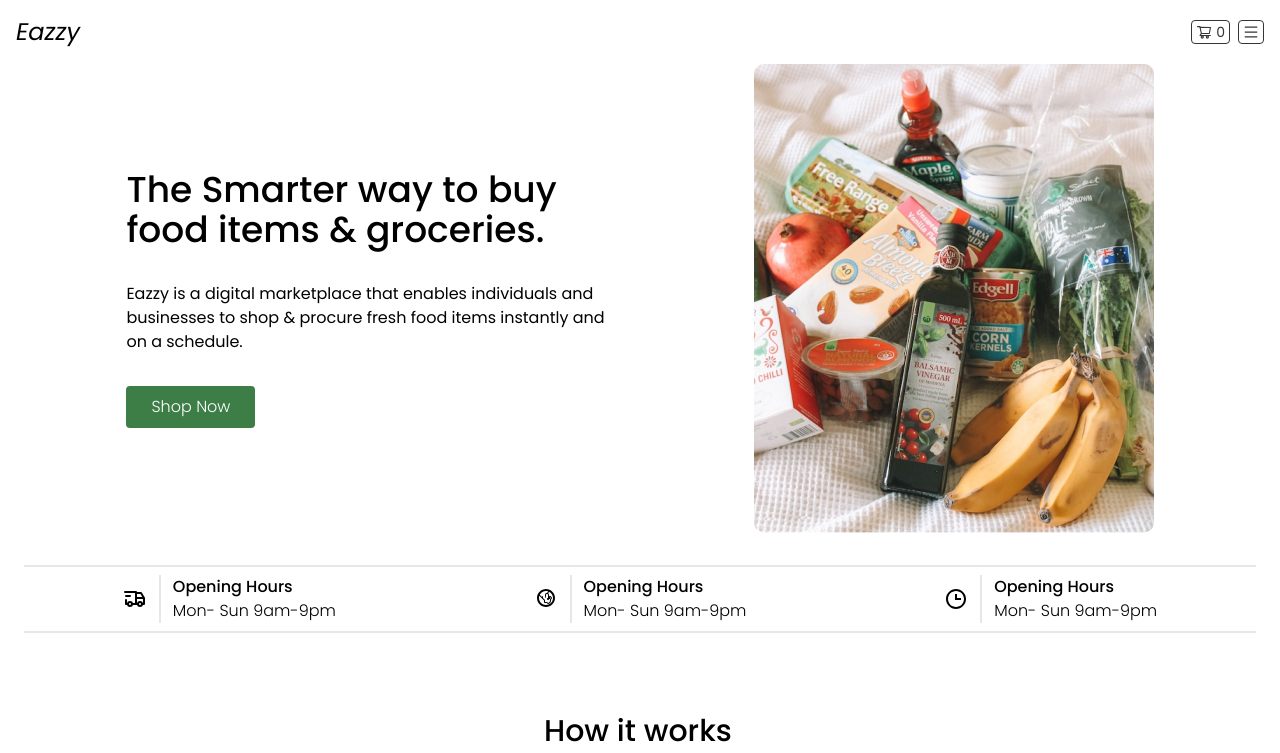
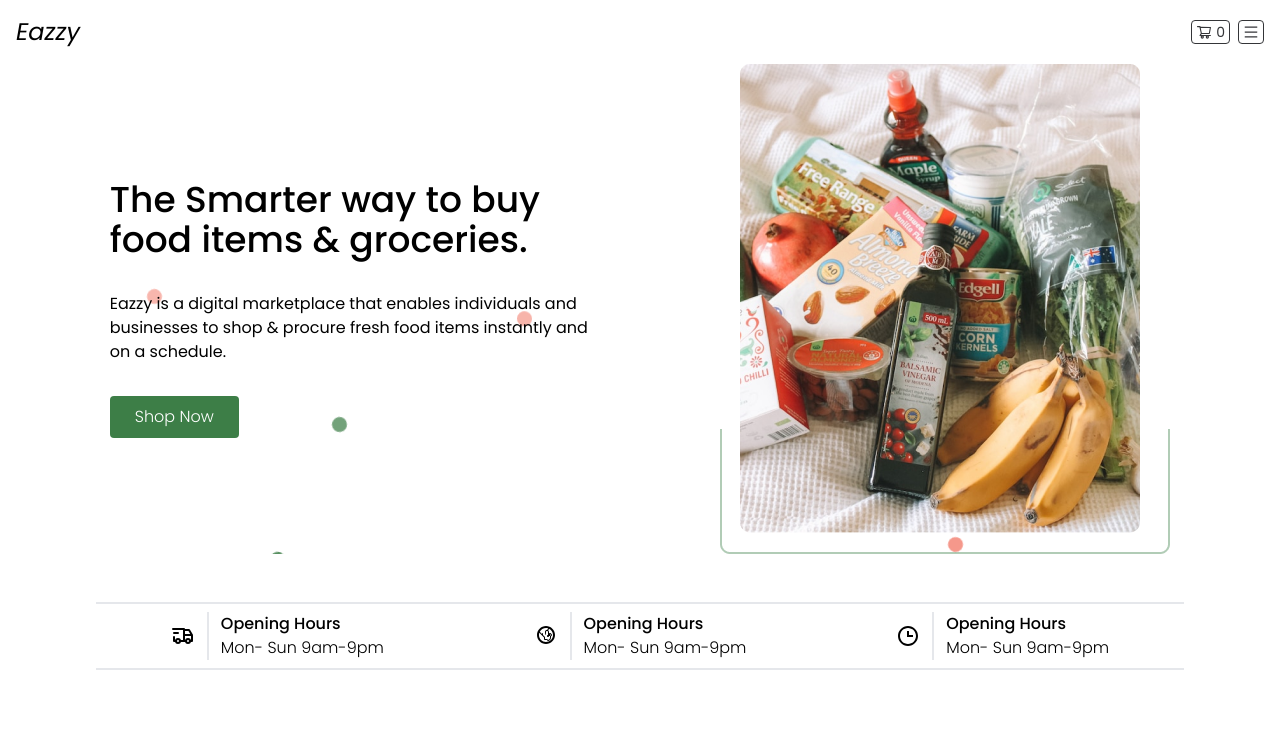
Before and after one commit to Dewaley/eazzy, a React (Create React App) app: page / in a window 1280 px wide. Shown: the top 753 px of the page. Built offline with nearby package versions, Linux system fonts and the light colour scheme.

Commit message:
new fixes

```diff
--- a/src/App.css
+++ b/src/App.css
@@ -25,3 +25,100 @@
 .meat {
     background-color: rgba(157, 47, 50, 0.42);
 }
+
+.circles{
+    position: absolute;
+    top: 0;
+    left: 0;
+    width: 100%;
+    height: 100%;
+    overflow: hidden;
+}
+
+.circles li{
+    position: absolute;
+    display: block;
+    list-style: none;
+    width: 15px;
+    height: 15px;
+    background: #3D7E47;
+    animation: animate 25s linear infinite;
+    bottom: -150px;
+    border-radius: 50%;
+
+}
+
+.circles li:nth-child(1){
+    left: 25%;
+    animation-delay: 0s;
+}
+
+
+.circles li:nth-child(2){
+    left: 10%;
+    animation-delay: 2s;
+    background: #F38576;
+    animation-duration: 12s;
+}
+
+.circles li:nth-child(3){
+    left: 70%;
+    animation-delay: 4s;
+}
+
+.circles li:nth-child(4){
+    left: 40%;
+    animation-delay: 0s;
+    background: #F38576;
+    animation-duration: 18s;
+}
+
+.circles li:nth-child(5){
+    left: 65%;
+    animation-delay: 0s;
+}
+
+.circles li:nth-child(6){
+    left: 75%;
+    background: #F38576;
+    animation-delay: 3s;
+}
+
+.circles li:nth-child(7){
+    left: 35%;
+    animation-delay: 7s;
+}
+
+.circles li:nth-child(8){
+    left: 50%;
+    animation-delay: 15s;
+    animation-duration: 45s;
+}
+
+.circles li:nth-child(9){
+    left: 20%;
+    animation-delay: 2s;
+    animation-duration: 35s;
+}
+
+.circles li:nth-child(10){
+    left: 85%;
+    animation-delay: 0s;
+    animation-duration: 11s;
+}
+
+
+
+@keyframes animate {
+
+    0%{
+        transform: translateY(0) rotate(0deg);
+        opacity: 1;
+    }
+
+    100%{
+        transform: translateY(-1000px) rotate(720deg);
+        opacity: 0;
+    }
+
+}
--- a/src/components/MainInfo/MainInfo.jsx
+++ b/src/components/MainInfo/MainInfo.jsx
@@ -24,9 +24,9 @@ const MainInfo = () => {
   ];
 
   return (
-    <div className='px-3 md:px-6 flex gap-8 flex-col'>
-      <div className='flex flex-col sm:flex-row items-center gap-8 justify-evenly'>
-        <div className='flex flex-col gap-8 sm:w-[40%]'>
+    <div className='px-3 md:px-6 flex gap-12 flex-col items-center'>
+      <div className='w-full h-full relative flex flex-col sm:flex-row items-center gap-8 justify-evenly'>
+        <div className='z-20 flex flex-col gap-8 sm:w-[40%]'>
           <h1 className='text-4xl font-medium'>
             The Smarter way to buy food items & groceries.
           </h1>
@@ -37,13 +37,21 @@ const MainInfo = () => {
           </p>
           <Button content={"Shop Now"} big={true} />
         </div>
-        <img
-          src={mainInfoPic}
-          alt=''
-          className='md:w-auto w[60vw]'
-        />
+        <img src={mainInfoPic} alt='' className='z-20 md:w-auto w[60vw]' />
+        <ul class='circles z-10'>
+          <li></li>
+          <li></li>
+          <li></li>
+          <li></li>
+          <li></li>
+          <li></li>
+          <li></li>
+          <li></li>
+          <li></li>
+          <li></li>
+        </ul>
       </div>
-      <div className='grid grid-cols-3 py-2 border-y-2'>
+      <div className='grid grid-cols-3 py-2 border-y-2 md:w-[85vw]'>
         {items.map((item, index) => (
           <div
             className='flex items-center justify-center divide-x-2'
--- a/src/components/Workings/Workings.jsx
+++ b/src/components/Workings/Workings.jsx
@@ -17,23 +17,27 @@ const Workings = () => {
       details:
         "Create an account and access a diverse range of products to shop from.",
       icon: <AiOutlineUser />,
+      img: user,
     },
     {
       header: "Search items",
       details: "Search items by cateogories,product and select an item",
       icon: <AiOutlineSearch />,
+      img: search,
     },
     {
       header: "Choose date and pay",
       details:
         "Select a delivery date of your choice, pay using our reliable payment options, and we’ll keep you updated with the delivery details.",
       icon: <AiOutlineCheckSquare />,
+      img: check,
     },
     {
       header: "Put your feet up and lay back",
       details:
         "Get more value for your time and money by doing other things that matter to you.",
       icon: <BiTimeFive />,
+      img: time,
     },
   ];
 
@@ -41,14 +45,16 @@ const Workings = () => {
     <div className='flex md:w-[80vw] gap-8 items-center md:flex-row flex-col'>
       <img src={workings} alt='' className='md:w-[30vw] w-[70vw]' />
       <div className='flex flex-col justify-between'>
-        <h2 className='px-4 md:px-0 font-medium text-3xl text-center md:text-left'>How it works</h2>
+        <h2 className='px-4 md:px-0 font-medium text-3xl text-center md:text-left'>
+          How it works
+        </h2>
         <ul className='px-4 md:px-0 md:py-8 flex flex-col gap-4'>
           {items.map((item, index) => (
-            <li className='flex items-center gap-4'>
-              <span className='flex items-center justify-center min-h-20 min-w-20 text-greenish bg-lightGreenish/30 p-4 rounded-full text-xl'>
-                {item.icon}
+            <li className='flex items-center w-full gap-4'>
+              <span className='flex items-center justify-center h-14 w-14 text-greenish bg-lightGreenish/30 p-4 rounded-full text-xl'>
+               <img src={item.img} alt="" />
               </span>
-              <div>
+              <div className="w-[80%]">
                 <h5 className='font-medium text-lg'>{item.header}</h5>
                 <p className='font-light'>{item.details}</p>
               </div>
```
Also changed, not shown: src/assets/mainInfoPic.png.
